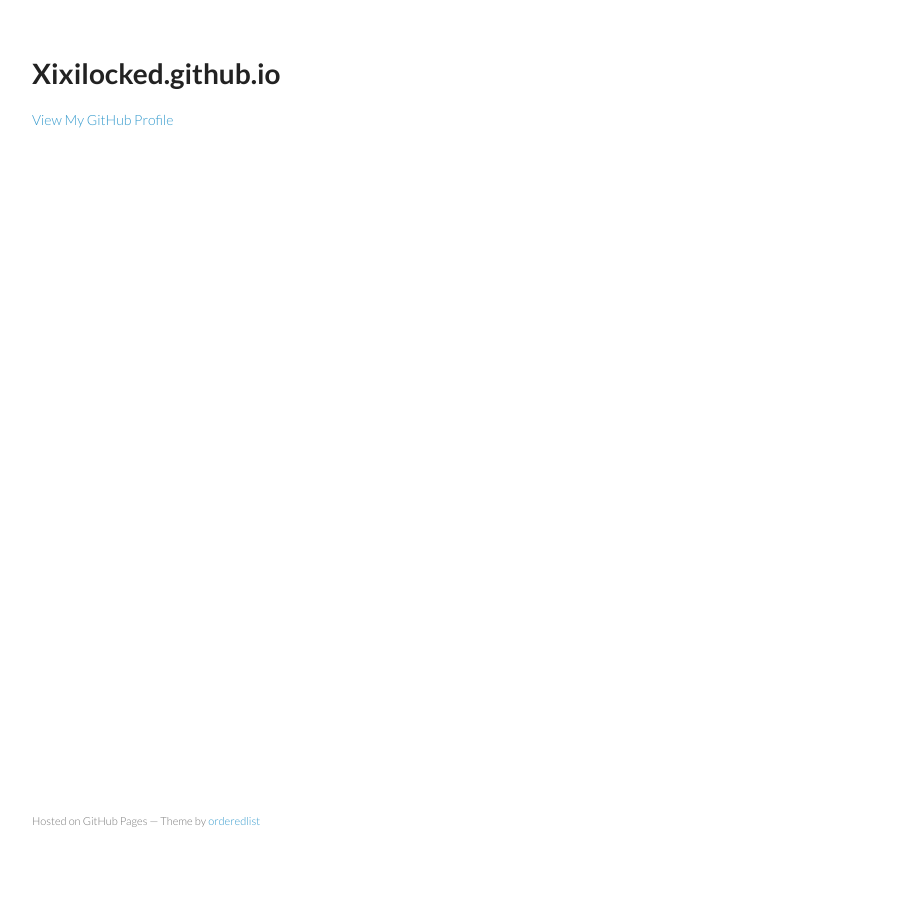
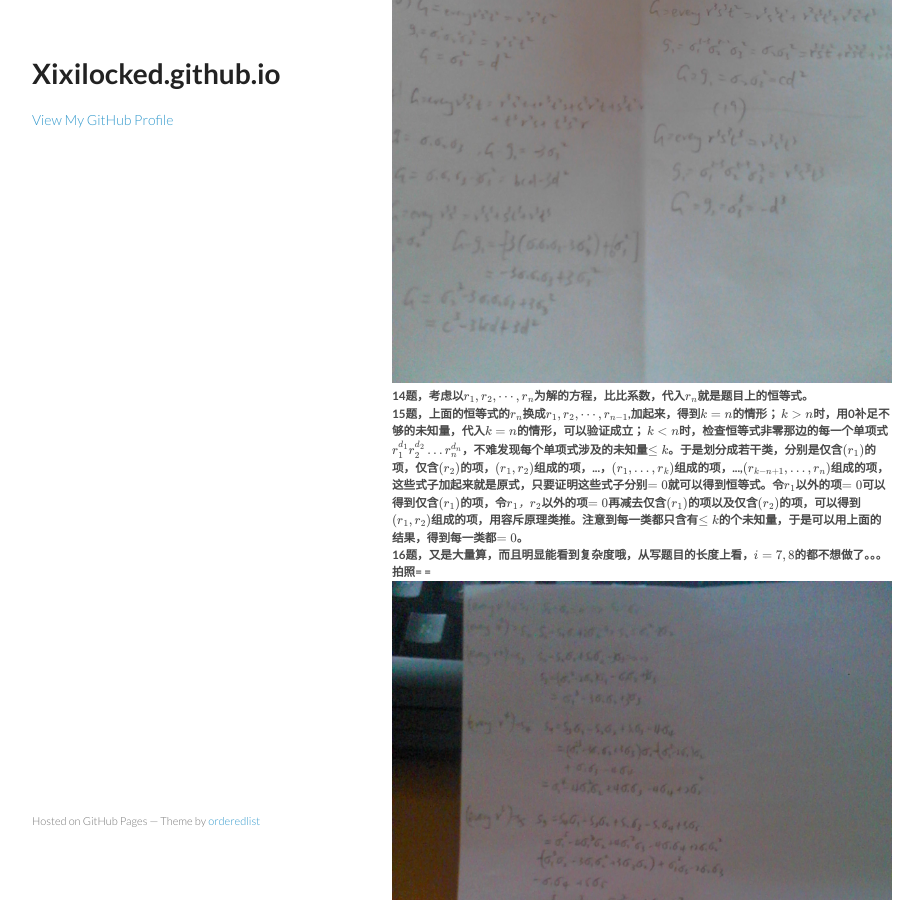
Before and after one commit to XiXiLocked/XiXiLocked.github.io, a Jekyll site: the page built from _posts/2014-10-6-gtm101_9.html, in a window 1280 px wide and 900 px high, scrolled down 1722 px. Shown: the whole window, without its empty margins (178-1101 px from the left). Built offline with Jekyll 4.4.1, drawn with Linux system fonts in a browser that asks for light colours; formulas are drawn with MathJax 3.

Commit message:
exercise 1.19-21 Oct 7

```diff
--- a/_posts/2014-10-6-gtm101_9.html
+++ b/_posts/2014-10-6-gtm101_9.html
@@ -3,21 +3,20 @@
   title: gtm101 习题1_5
   comment: true
   tag: gtm101
-  unsloved: true
 ---
 <p>国庆出去玩了，客观条件不允许日更（<br />
-<img src="img/gtm101/ex1_5.png" > <br />
+<img src="/img/gtm101/ex1_5.png" > <br />
 
 13题，很长，直接拍照= =12题的算法写的很明确了，就老老实实照着算就能得到前面的结果。（渣像素多拍了几张<br />
-<img src="img/gtm101/sl1_5_1.jpg" > <br />
-<img src="img/gtm101/sl1_5_2.jpg" > <br />
-<img src="img/gtm101/sl1_5_3.jpg" > <br />
+<img src="/img/gtm101/sl1_5_1.jpg" > <br />
+<img src="/img/gtm101/sl1_5_2.jpg" > <br />
+<img src="/img/gtm101/sl1_5_3.jpg" > <br />
 14题，考虑以$r_1 , r_2 , \cdots , r_n$为解的方程，比比系数，代入$r_n$就是题目上的恒等式。<br />
 15题，上面的恒等式的$r_n$换成$r_1,r_2, \cdots , r_{n-1}$,加起来，得到$k=n$的情形；
-$k>n$时，用0补足不够的未知量，代入$k=n$的情形，可以验证成立；
-$k \lt n$时,<br />
+$k \gt n$时，用0补足不够的未知量，代入$k=n$的情形，可以验证成立；
+$k \lt n$时，检查恒等式非零那边的每一个单项式$r_1^{d_1} r_2^{d_2} \ldots r_n^{d_n}$，不难发现每个单项式涉及的未知量$ \leq k$。于是划分成若干类，分别是仅含$(r_1)$的项，仅含$(r_2)$的项，$(r_1,r_2)$组成的项，...，$(r_1,\ldots , r_k)$组成的项，...,$(r_{k-n+1},\ldots , r_n)$组成的项，这些式子加起来就是原式，只要证明这些式子分别$=0$就可以得到恒等式。令$r_1$以外的项$=0$可以得到仅含$(r_1)$的项，令$r_1，r_2$以外的项$=0$再减去仅含$(r_1)$的项以及仅含$(r_2)$的项，可以得到$(r_1,r_2)$组成的项，用容斥原理类推。注意到每一类都只含有$\leq k$的个未知量，于是可以用上面的结果，得到每一类都$=0$。<br />
 16题，又是大量算，而且明显能看到复杂度哦，从写题目的长度上看，$i=7,8$的都不想做了。。。拍照= =
-<img src="img/gtm101/sl1_5_4.jpg" > <br />
+<img src="/img/gtm101/sl1_5_4.jpg" > <br />
 17题，求出方程，不必求出两个根，只要知道两个根的和与积，利用根和系数的关系。<br />
 令$p,q$是所求方程的根，$r_1,r_2$是原方程的根。于是$$p+q = r_1^3 + r_2^3 +0^3 =\sigma_1^3 - 3 \sigma_1 \sigma_2 + 3 \sigma_3= -a^3 +3 a b +0$$
 $$p q =r_1^3 r_2^3= \sigma_2^3=b^3$$<br />
```
Also changed, not shown: _posts/2014-10-7-gtm101_10.html (added, +23 -0 lines), img/gtm101/ex1_6.png (added), img/gtm101/sl1_6_1.jpg (added).
